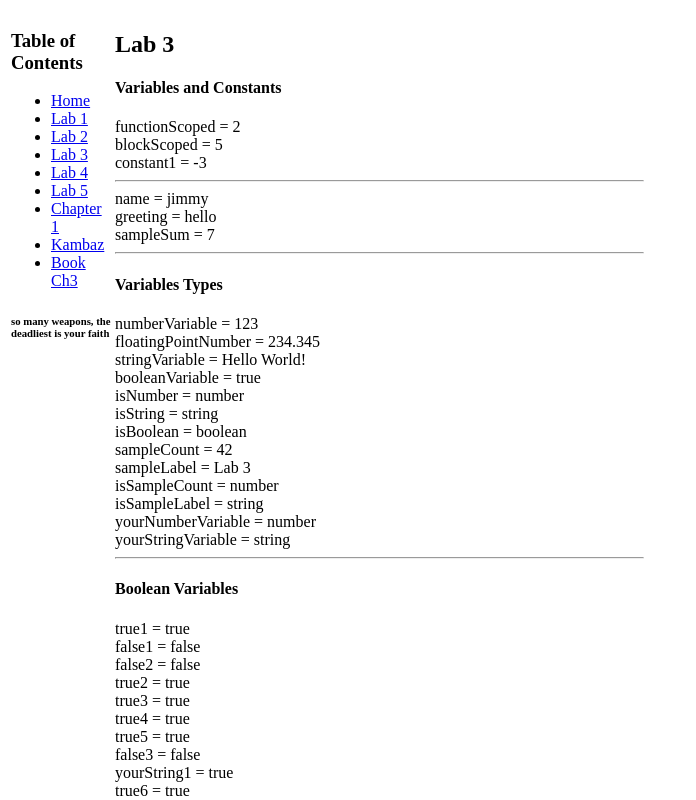
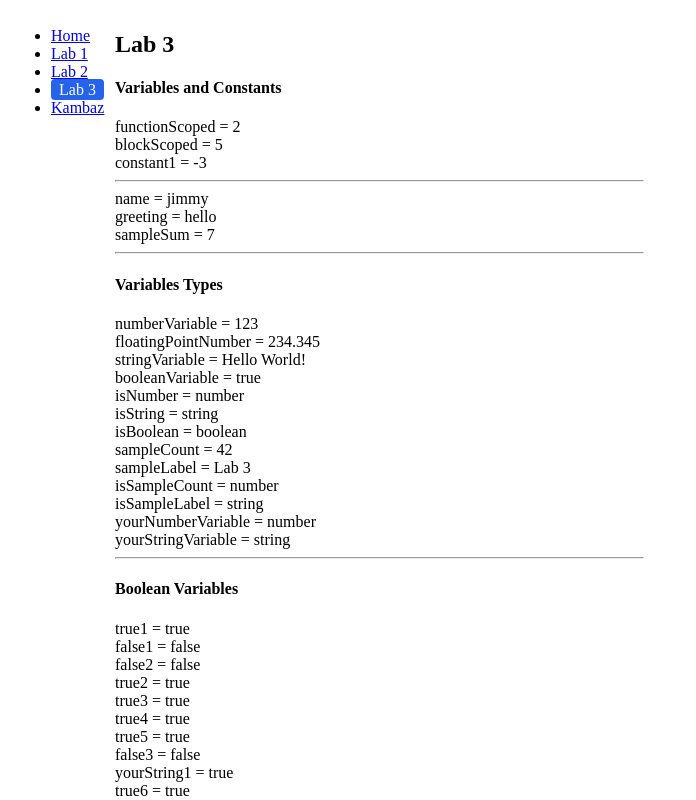
Before and after one commit to Jackerrigan/webdev-client, a Next.js app: page /labs/lab3 in a window 1280 px wide. Shown: the top 800 px of the page, without its empty margins (0-696 px from the left). Built offline with nearby package versions, Linux system fonts and the light colour scheme.

Commit message:
toc and page fixes

```diff
--- a/app/labs/TOC.tsx
+++ b/app/labs/TOC.tsx
@@ -1,47 +1,63 @@
+"use client";
+
 import Link from "next/link";
+import { usePathname } from "next/navigation";
+
+const LINKS = [
+  {
+    href: "/labs",
+    id: "wd-home-link",
+    label: "Home",
+    match: (p: string) => p === "/labs",
+  },
+  {
+    href: "/labs/lab1",
+    id: "wd-lab1-link",
+    label: "Lab 1",
+    match: (p: string) => p.endsWith("/lab1") || p.includes("/lab1/"),
+  },
+  {
+    href: "/labs/lab2",
+    id: "wd-lab2-link",
+    label: "Lab 2",
+    match: (p: string) => p.includes("/lab2"),
+  },
+  {
+    href: "/labs/lab3",
+    id: "wd-lab3-link",
+    label: "Lab 3",
+    match: (p: string) => p.includes("/lab3"),
+  },
+  { href: "/", id: "wd-kambaz-link", label: "Kambaz", match: () => false },
+] as const;
+
+const activeStyle = {
+  backgroundColor: "#2563eb",
+  color: "white",
+  borderRadius: "4px",
+  padding: "2px 8px",
+  textDecoration: "none",
+};
 
 export default function TOC() {
+  const pathname = usePathname() ?? "";
   return (
-    <nav aria-label="Labs table of contents">
-      <h3>Table of Contents</h3>
-      <ul>
-        <li>
-          <Link href="/labs" id="wd-home-link">
-            Home
-          </Link>
-        </li>
-        <li>
-          <Link href="/labs/lab1">Lab 1</Link>
-        </li>
-        <li>
-          <Link href="/labs/lab2">Lab 2</Link>
-        </li>
-        <li>
-          <Link href="/labs/lab3">Lab 3</Link>
-        </li>
-        <li>
-          <Link href="/labs/lab4">Lab 4</Link>
-        </li>
-        <li>
-          <Link href="/labs/lab5">Lab 5</Link>
-        </li>
-        <li>
-          <Link href="/book/ch1" id="wd-toc-book-link">
-            Chapter 1
-          </Link>
-        </li>
-        <li>
-          <Link href="/account/signin" id="wd-kambaz">
-            Kambaz
-          </Link>
-        </li>
-        <li>
-          <Link href="https://kambaz.dev/book/ch3" id="wd-book-ch3-link">
-            Book Ch3
-          </Link>
-        </li>
-      </ul>
-      <h6>so many weapons, the deadliest is your faith</h6>
-    </nav>
+    <ul>
+      {LINKS.map((link) => {
+        const active = link.match(pathname);
+        return (
+          <li key={link.id}>
+            <Link
+              href={link.href}
+              id={link.id}
+              style={active ? activeStyle : undefined}
+              aria-current={active ? "page" : undefined}
+            >
+              {link.label}
+            </Link>
+          </li>
+        );
+      })}
+    </ul>
   );
 }
--- a/app/labs/lab3/page.tsx
+++ b/app/labs/lab3/page.tsx
@@ -76,6 +76,7 @@ export default function Lab3() {
       <ClientComponentDemo />
       <ServerComponentDemo />
       <Add a={3} b={4} />
+      <Add a={10} b={20} />
       <h4>Square of 4</h4>
       <Square>4</Square>
       <hr />
```
Also changed, not shown: app/labs/lab3/TOC.tsx (deleted, +0 -63 lines).
